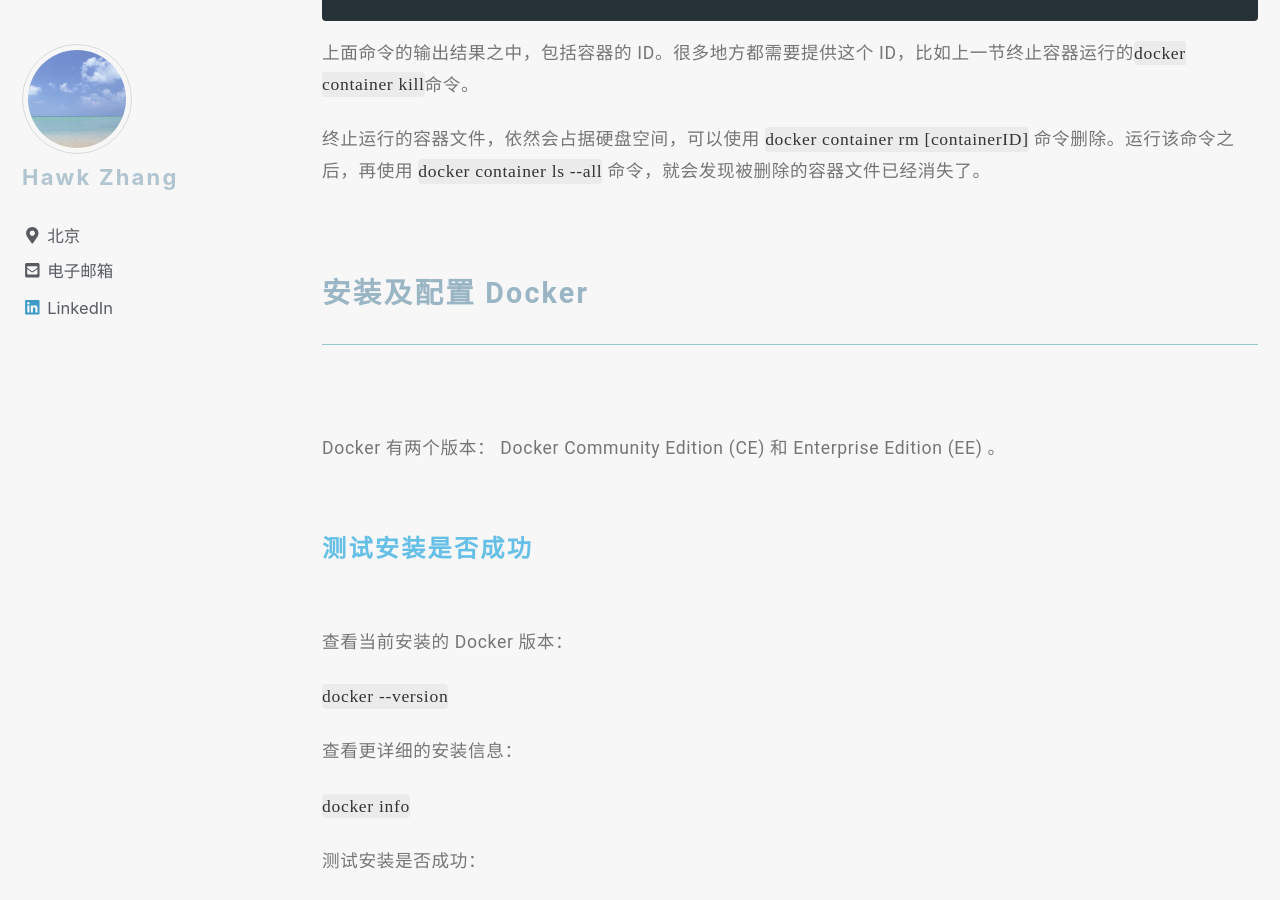
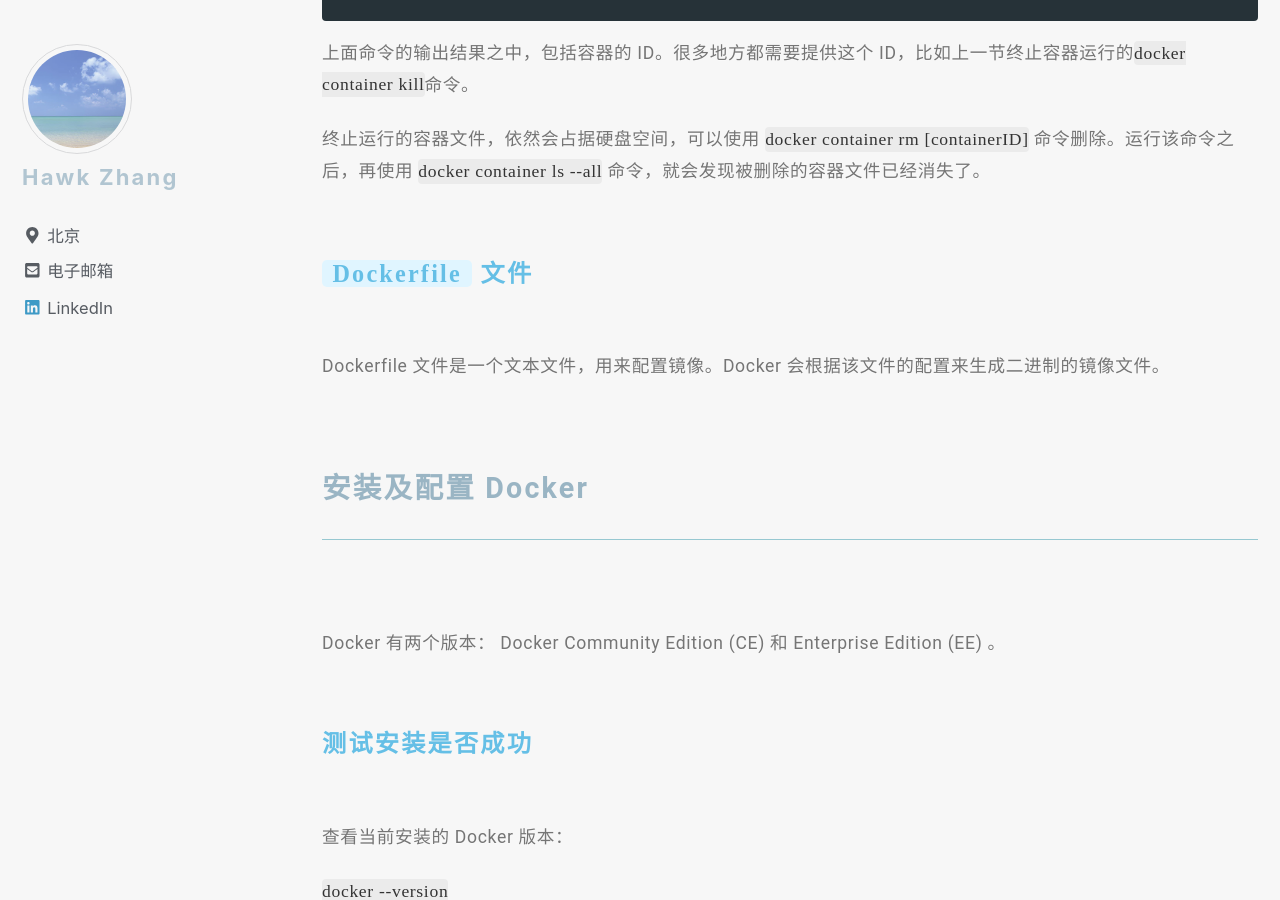
Before and after one commit to narru888/linotes_note, a Jekyll site: the page built from _posts/docker/2018-02-01-docker.basic.md, in a window 1280 px wide and 900 px high, scrolled down 6316 px. Built offline with Jekyll 4.4.1, drawn with Linux system fonts in a browser that asks for light colours; nearby versions of some CDN libraries; a script that is not in the unit is left out.

Commit message:
update on 2018-09-28 13:50:01 CST

```diff
--- a/_posts/docker/2018-02-01-docker.basic.md
+++ b/_posts/docker/2018-02-01-docker.basic.md
@@ -170,7 +170,9 @@
 
 
 
+#### `Dockerfile` 文件
 
+Dockerfile 文件是一个文本文件，用来配置镜像。Docker 会根据该文件的配置来生成二进制的镜像文件。
 
 
 
```
